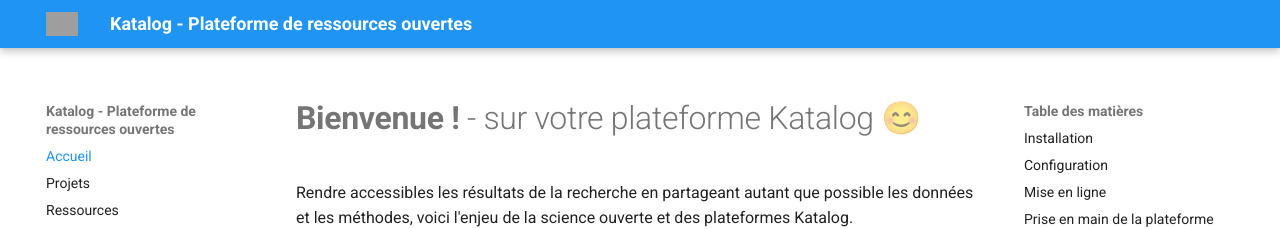
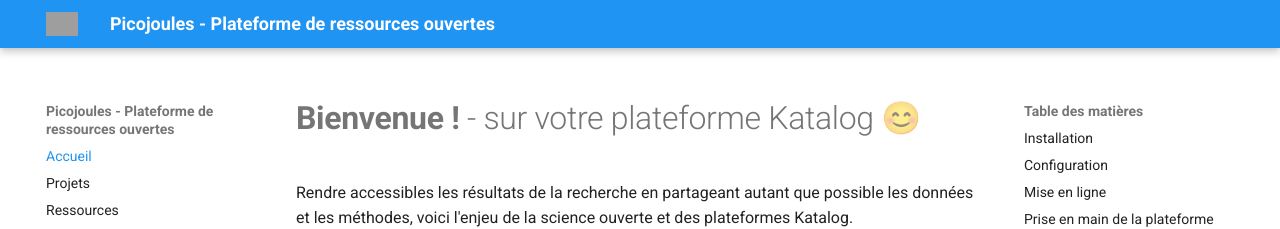
Before and after one commit to Konsilion/katalog-template, an MkDocs documentation site: the page built from docs/index.md, in a window 1280 px wide. Shown: the top 229 px of the page. Built offline with MkDocs 1.6.1 and Material for MkDocs 9.7.7, drawn with Linux system fonts in a browser that asks for light colours; grey boxes are pictures that could not be loaded.

Commit message:
Update mkdocs.yml

```diff
--- a/mkdocs.yml
+++ b/mkdocs.yml
@@ -29,7 +29,7 @@ nav:
 # SITE INFORMATIONS
 # --------------------------------------------------------------------------------------------------------------------------------------------------
 
-site_name: Katalog - Plateforme de ressources ouvertes
+site_name: Picojoules - Plateforme de ressources ouvertes
 site_author: Nicolas Brémond
 site_description: Une plateforme de science ouverte et open-data, pour la Low-technologie.
 
```
